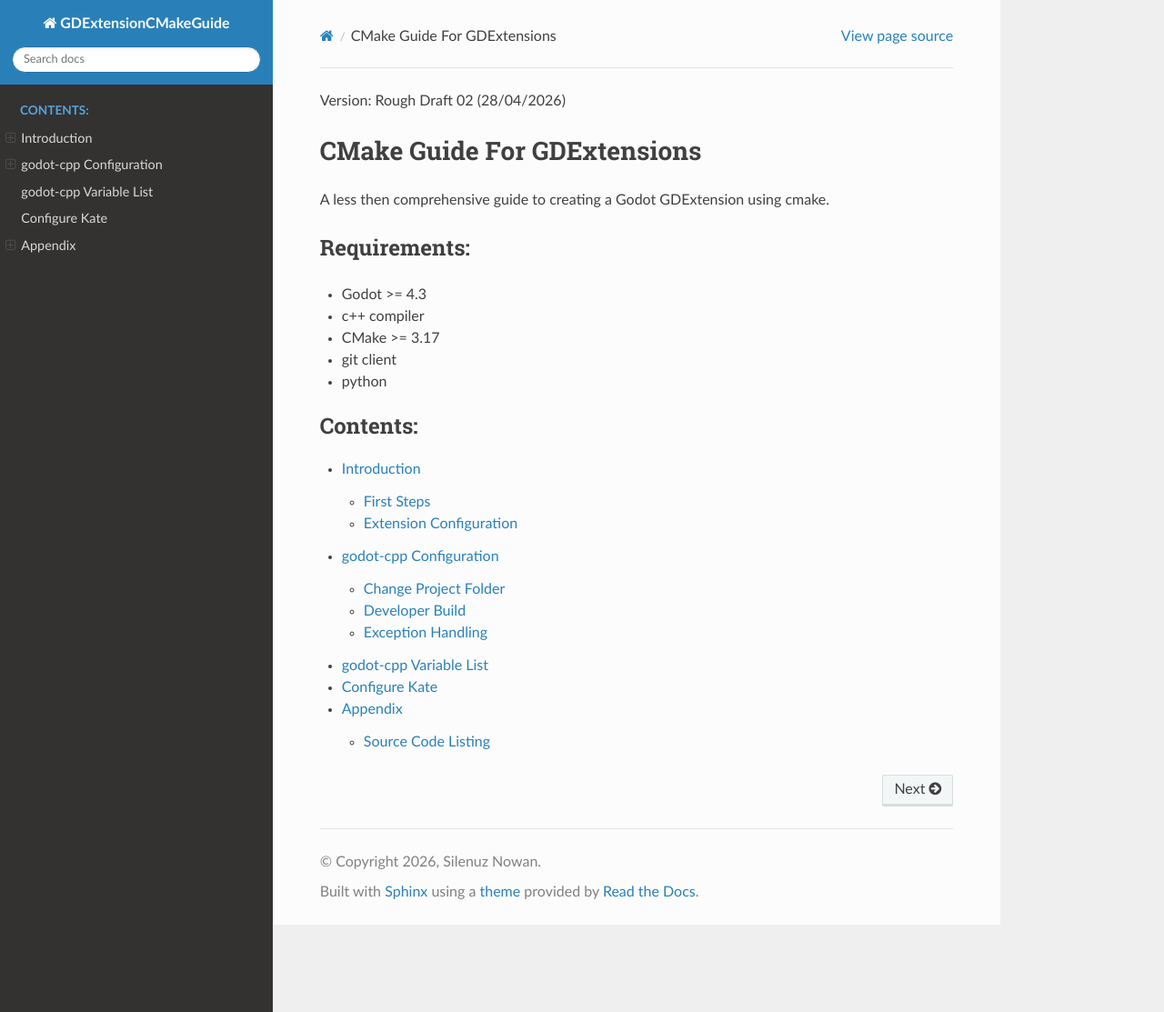
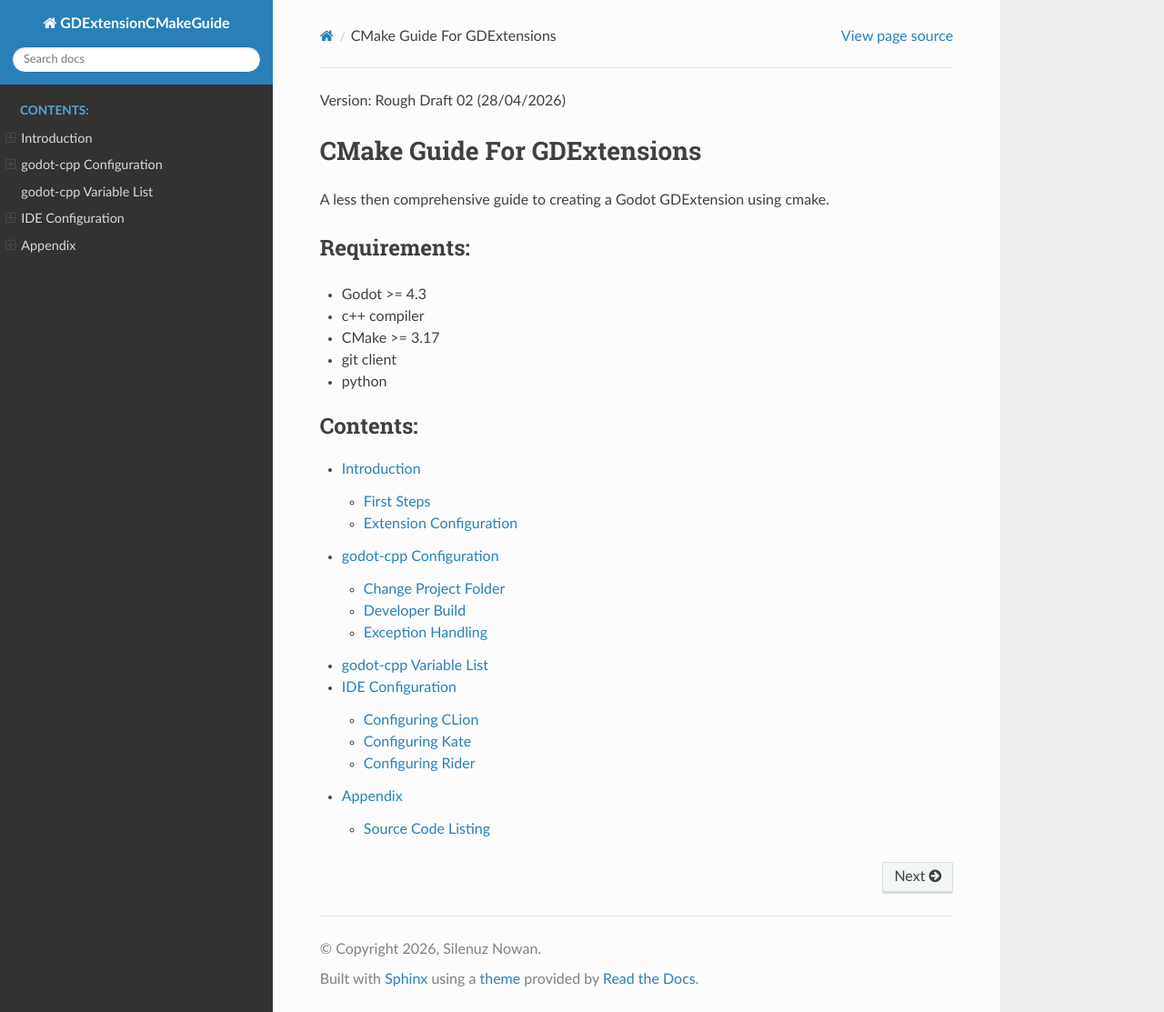
Before and after one commit to silenuz/GDExtension_CMake, a Sphinx documentation site: the page built from docs/source/index.rst, in a window 1280 px wide and 1113 px high. Shown: the whole window at 91% size. Built offline with Sphinx 7.4.7 and the Read the Docs theme 3.1.0, drawn with Linux system fonts in a browser that asks for light colours.

Commit message:
started organizing ide configuration

```diff
--- /dev/null
+++ b/docs/source/ide/clion.rst
@@ -0,0 +1,3 @@
+Configuring CLion
+-----------------
+`CLion <https://www.jetbrains.com/clion>`_ is an IDE from Jetbrains for c/c++ development
--- /dev/null
+++ b/docs/source/ide/ide.rst
@@ -0,0 +1,12 @@
+IDE Configuration
+-----------------
+
+Configuration details for various editors and IDEs.
+
+.. toctree::
+   :maxdepth: 2
+   :caption: Contents:
+
+   clion
+   kate
+   rider
--- a/docs/source/ide/kate.rst
+++ b/docs/source/ide/kate.rst
@@ -1,2 +1,3 @@
-Configure Kate
---------------
+Configuring Kate
+----------------
+`Kate <https://kate-editor.org/>`_ is a text editor with support for LSP, which means support for clangd
--- /dev/null
+++ b/docs/source/ide/rider.rst
@@ -0,0 +1,4 @@
+Configuring Rider
+-----------------
+`Rider <https://www.jetbrains.com/rider/>`_ is primarily an IDE for C# and .Net development, however it does include support for cmake files and building
+GDExtensions.
--- a/docs/source/index.rst
+++ b/docs/source/index.rst
@@ -24,5 +24,5 @@ Requirements:
    introduction/introduction
    godot-cpp/configuration
    godot-cpp/variables
-   ide/kate
+   ide/ide
    appendix/appendix
```
